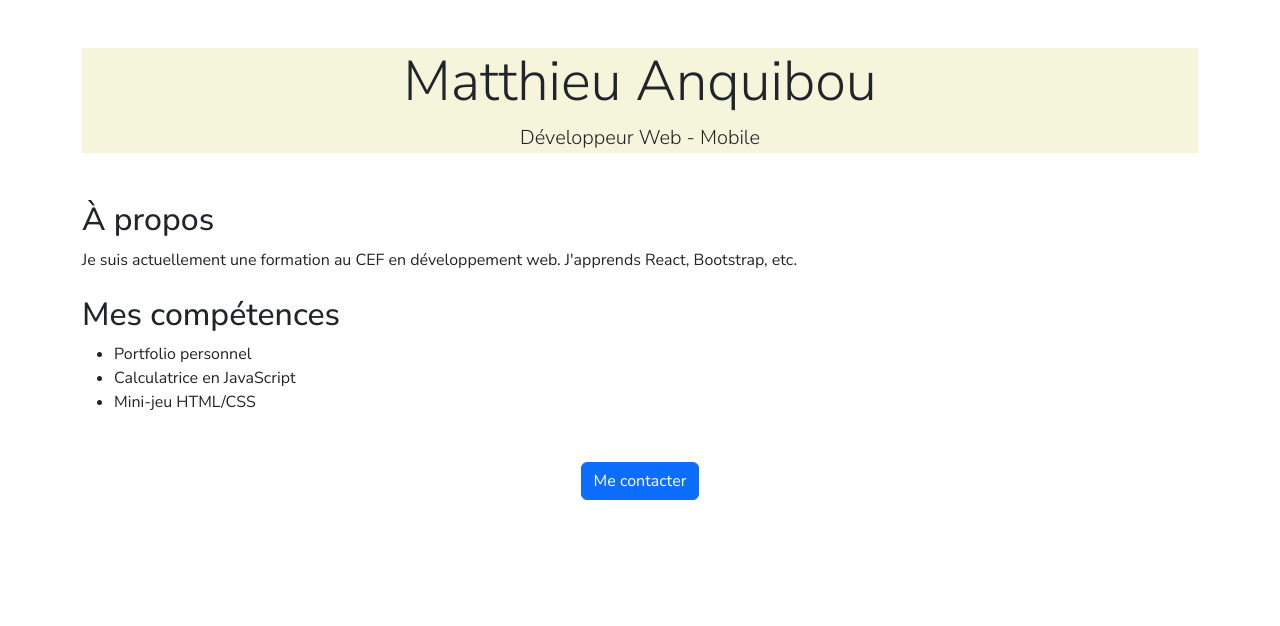
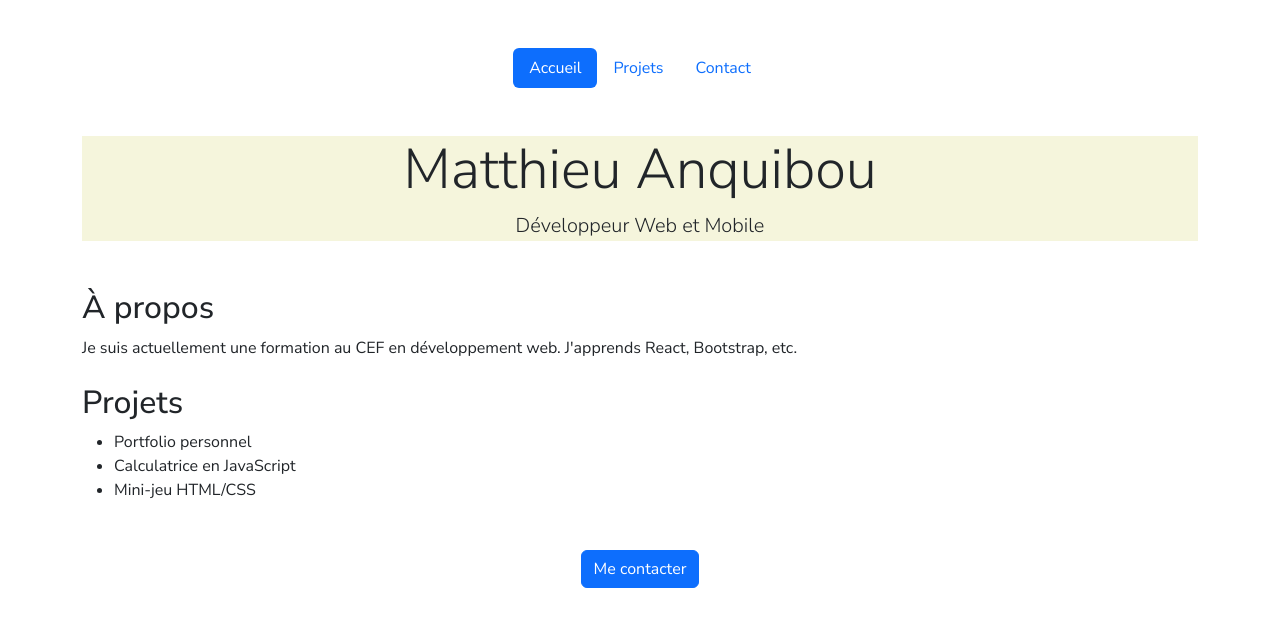
Before and after one commit to Matth-del4/mon-portfolio-react, a React (Create React App) app: page / in a window 1280 px wide. Shown: the top 626 px of the page. Built offline with nearby package versions, Linux system fonts and the light colour scheme.

Commit message:
Ajout navbar et liaison de chaque page

```diff
--- a/src/App.js
+++ b/src/App.js
@@ -2,35 +2,43 @@ import React from "react";
 import "bootstrap/dist/css/bootstrap.min.css";
 import "./App.css";
 
+import { BrowserRouter, Routes, Route, NavLink } from "react-router-dom";
+import Accueil from "./pages/accueil";
+import Projets from "./pages/projet";
+import Contact from "./pages/contact";
+import "bootstrap-icons/font/bootstrap-icons.css";
+
 function App() {
   return (
-    <div className="container mt-5">
-      <header className="text-center mb-5">
-        <h1 className="display-4">Matthieu Anquibou</h1>
-        <p className="lead">Développeur Web - Mobile</p>
-      </header>
+    <BrowserRouter>
+      <div className="container mt-5">
+        <nav className="mb-5">
+          <ul className="nav nav-pills justify-content-center">
+            <li className="nav-item">
+              <NavLink to="/" className="nav-link" end>
+                Accueil
+              </NavLink>
+            </li>
+            <li className="nav-item">
+              <NavLink to="/projets" className="nav-link">
+                Projets
+              </NavLink>
+            </li>
+            <li className="nav-item">
+              <NavLink to="/contact" className="nav-link">
+                Contact
+              </NavLink>
+            </li>
+          </ul>
+        </nav>
 
-      <section className="mb-4">
-        <h2>À propos</h2>
-        <p>
-          Je suis actuellement une formation au CEF en développement web.
-          J'apprends React, Bootstrap, etc.
-        </p>
-      </section>
-
-      <section className="mb-4">
-        <h2>Mes compétences</h2>
-        <ul>
-          <li>Portfolio personnel</li>
-          <li>Calculatrice en JavaScript</li>
-          <li>Mini-jeu HTML/CSS</li>
-        </ul>
-      </section>
-
-      <footer className="text-center mt-5">
-        <button className="btn btn-primary">Me contacter</button>
-      </footer>
-    </div>
+        <Routes>
+          <Route path="/" element={<Accueil />} />
+          <Route path="/projets" element={<Projets />} />
+          <Route path="/contact" element={<Contact />} />
+        </Routes>
+      </div>
+    </BrowserRouter>
   );
 }
 
--- a/src/pages/accueil.js
+++ b/src/pages/accueil.js
@@ -0,0 +1,35 @@
+function Accueil() {
+  return (
+    <>
+      <header className="text-center mb-5">
+        <h1 className="display-4">Matthieu Anquibou</h1>
+        <p className="lead">Développeur Web et Mobile</p>
+      </header>
+
+      <section className="mb-4">
+        <h2>À propos</h2>
+        <p>
+          Je suis actuellement une formation au CEF en développement web.
+          J'apprends React, Bootstrap, etc.
+        </p>
+      </section>
+
+      <section className="mb-4">
+        <h2>Projets</h2>
+        <ul>
+          <li>Portfolio personnel</li>
+          <li>Calculatrice en JavaScript</li>
+          <li>Mini-jeu HTML/CSS</li>
+        </ul>
+      </section>
+
+      <footer className="text-center mt-5">
+        <a href="/contact">
+          <button className="btn btn-primary">Me contacter</button>
+        </a>
+      </footer>
+    </>
+  );
+}
+
+export default Accueil;
--- a/src/pages/contact.js
+++ b/src/pages/contact.js
@@ -0,0 +1,5 @@
+function Contact() {
+  return <h1>Me contacter</h1>;
+}
+
+export default Contact;
--- a/src/pages/projet.js
+++ b/src/pages/projet.js
@@ -0,0 +1,5 @@
+function Projets() {
+  return <h1>Mes projets</h1>;
+}
+
+export default Projets;
```
